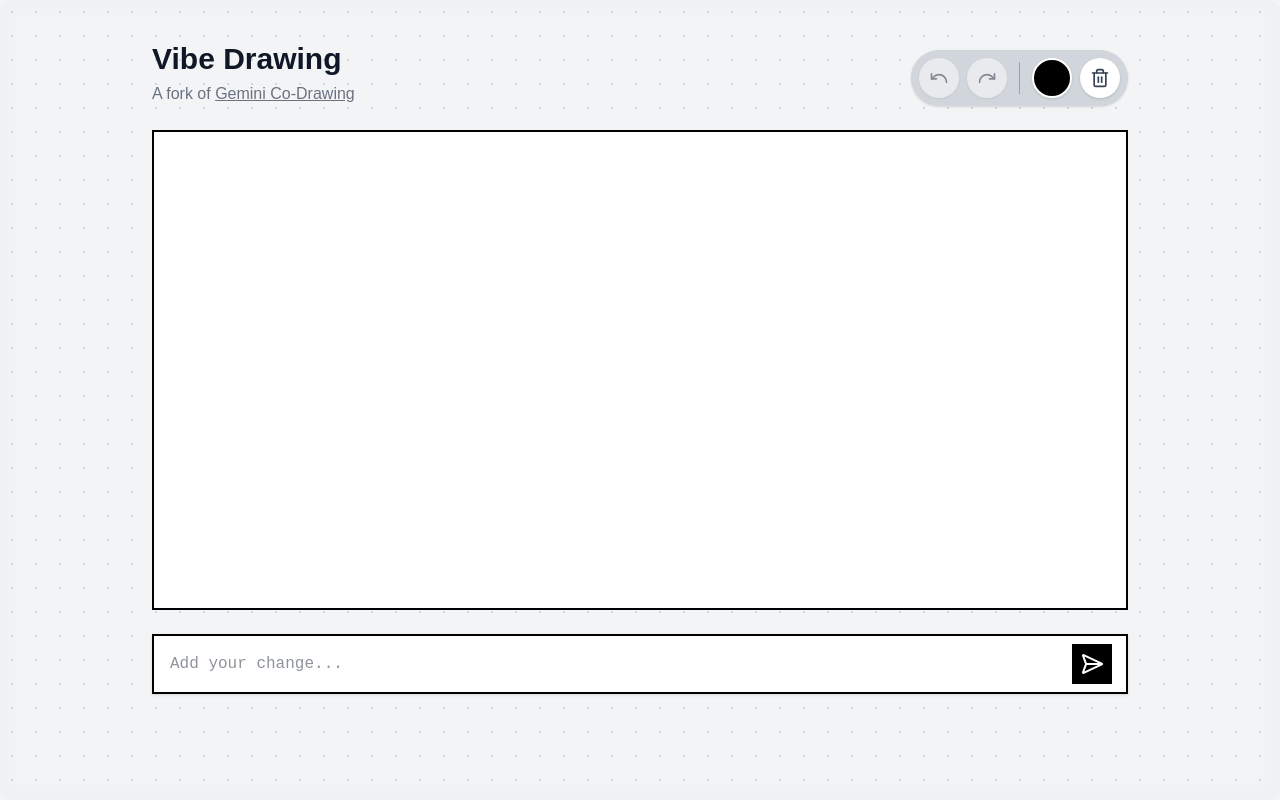
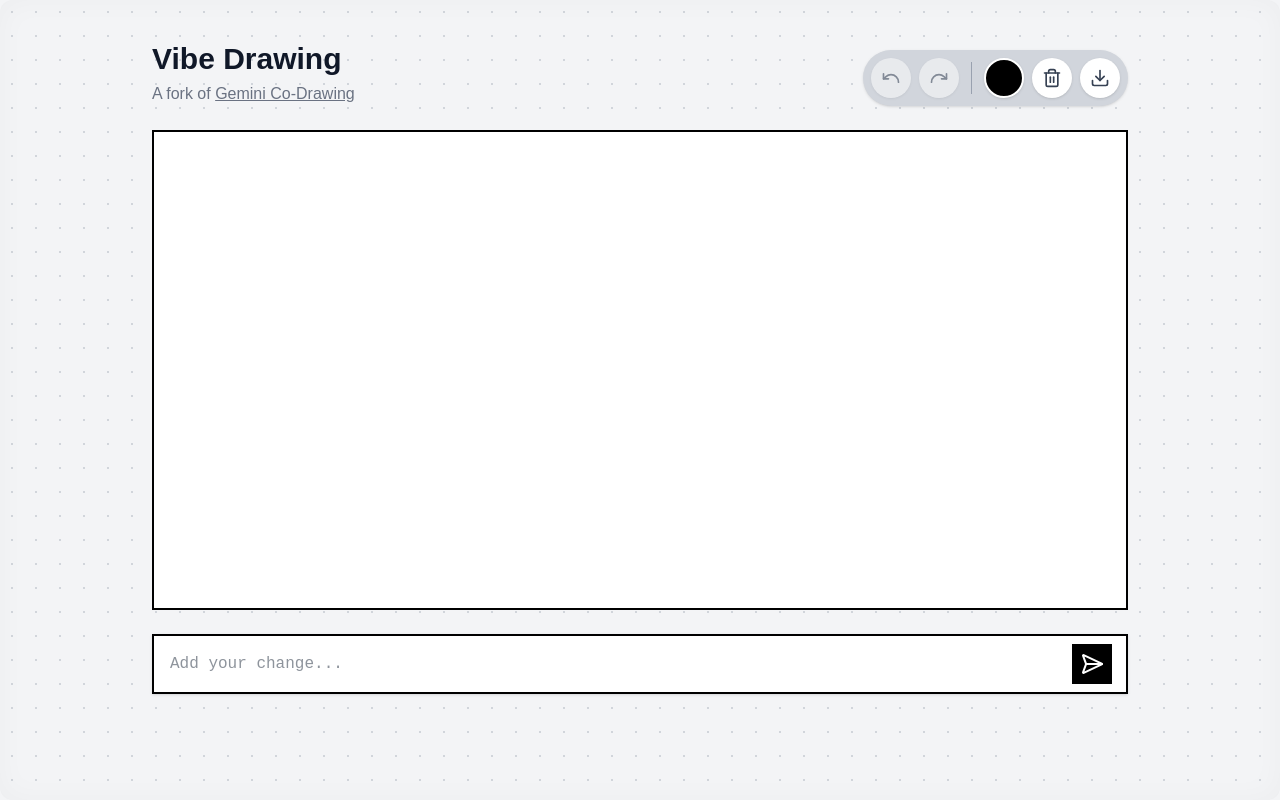
Before and after one commit to elliot-evno/draw-ai, a Next.js app: page / in a window 1280 px wide. Built offline with nearby package versions, Linux system fonts and the light colour scheme; a web font is replaced by a local one.

Commit message:
Download functionality

```diff
--- a/components/Toolbar.tsx
+++ b/components/Toolbar.tsx
@@ -1,4 +1,4 @@
-import { Trash2 } from "lucide-react";
+import { Trash2, Download } from "lucide-react";
 
 interface ToolbarProps {
   undo: () => void;
@@ -11,6 +11,7 @@ interface ToolbarProps {
   colorInputRef: React.RefObject<HTMLInputElement>;
   handleColorChange: (e: React.ChangeEvent<HTMLInputElement>) => void;
   clearCanvas: () => void;
+  downloadCanvas: () => void;
 }
 
 export default function Toolbar({
@@ -23,7 +24,8 @@ export default function Toolbar({
   handleKeyDown,
   colorInputRef,
   handleColorChange,
-  clearCanvas
+  clearCanvas,
+  downloadCanvas
 }: ToolbarProps) {
   return (
     <menu className="flex items-center bg-gray-300 rounded-full p-2 shadow-sm self-start sm:self-auto">
@@ -82,6 +84,14 @@ export default function Toolbar({
       >
         <Trash2 className="w-5 h-5 text-gray-700" aria-label="Clear Canvas" />
       </button>
+      <button
+        type="button"
+        onClick={downloadCanvas}
+        className="w-10 h-10 rounded-full flex items-center justify-center bg-white shadow-sm transition-all hover:bg-gray-50 hover:scale-110 ml-2"
+        aria-label="Download Canvas"
+      >
+        <Download className="w-5 h-5 text-gray-700" />
+      </button>
     </menu>
   );
 }
--- a/pages/index.tsx
+++ b/pages/index.tsx
@@ -101,6 +101,16 @@ export default function Home() {
     }
   };
 
+  const downloadCanvas = () => {
+    if (!canvasRef.current) return;
+
+    const canvas = canvasRef.current;
+    const link = document.createElement('a');
+    link.download = 'drawing.png';
+    link.href = canvas.toDataURL('image/png');
+    link.click();
+  };
+
   return (
     <>
       <Head>
@@ -123,6 +133,7 @@ export default function Home() {
               colorInputRef={colorInputRef as unknown as React.RefObject<HTMLInputElement>}
               handleColorChange={handleColorChange}
               clearCanvas={clearCanvas}
+              downloadCanvas={downloadCanvas}
             />
           </div>
 
```
